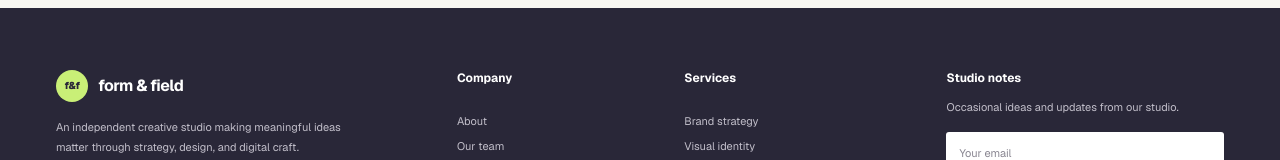
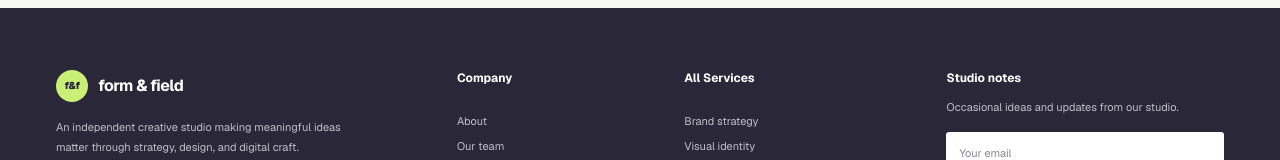
Before and after one commit to zeeshanrafidev/localrepo, a Next.js app: page / in a window 1280 px wide. Shown: the part 7251-7411 px from the top of the page. Built offline with nearby package versions, Linux system fonts and the light colour scheme.

Commit message:
Add hello page and update homepage

```diff
--- /dev/null
+++ b/app/hello.html
@@ -0,0 +1 @@
+hello world
--- a/app/page.js
+++ b/app/page.js
@@ -790,7 +790,7 @@ export default function Home() {
           </div>
 
           <div className={styles.footerColumn}>
-            <h2>Services</h2>
+            <h2>All Services</h2>
             <a href="#services">Brand strategy</a>
             <a href="#services">Visual identity</a>
             <a href="#services">Digital experiences</a>
```
